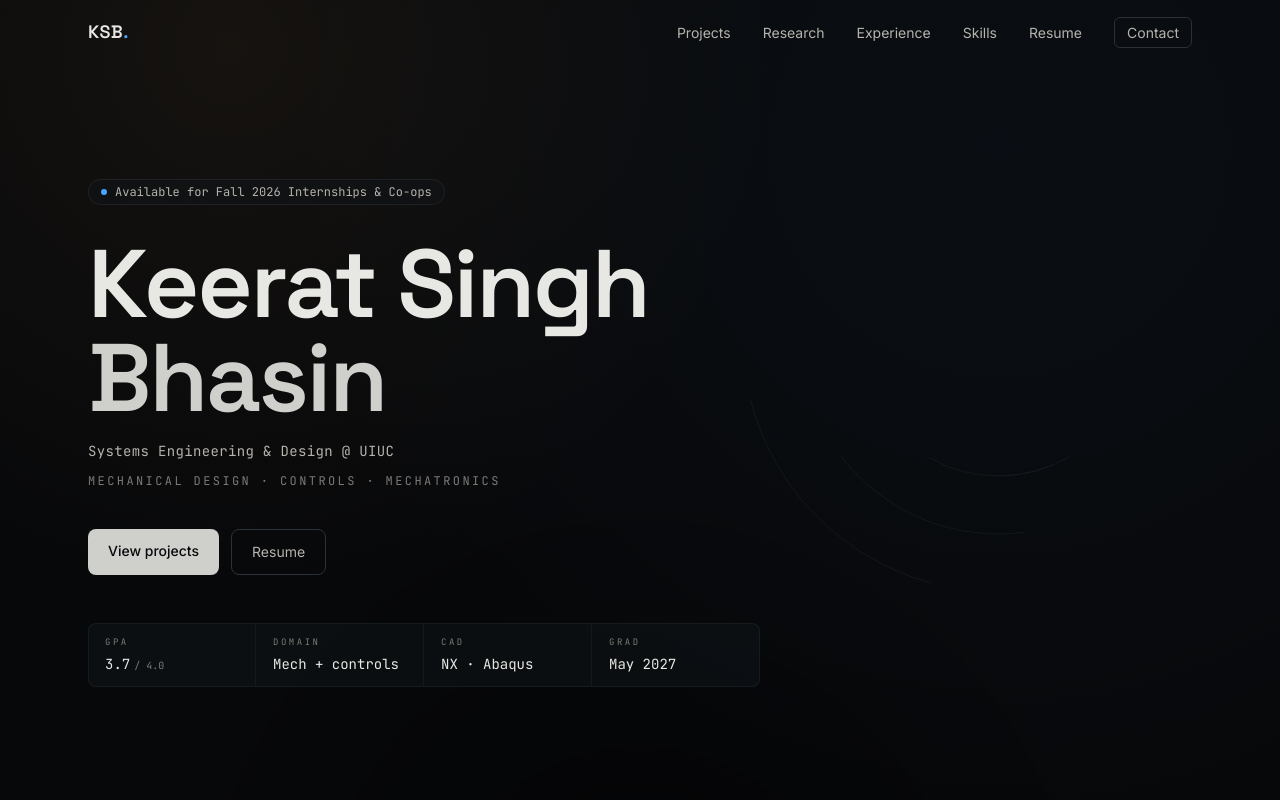
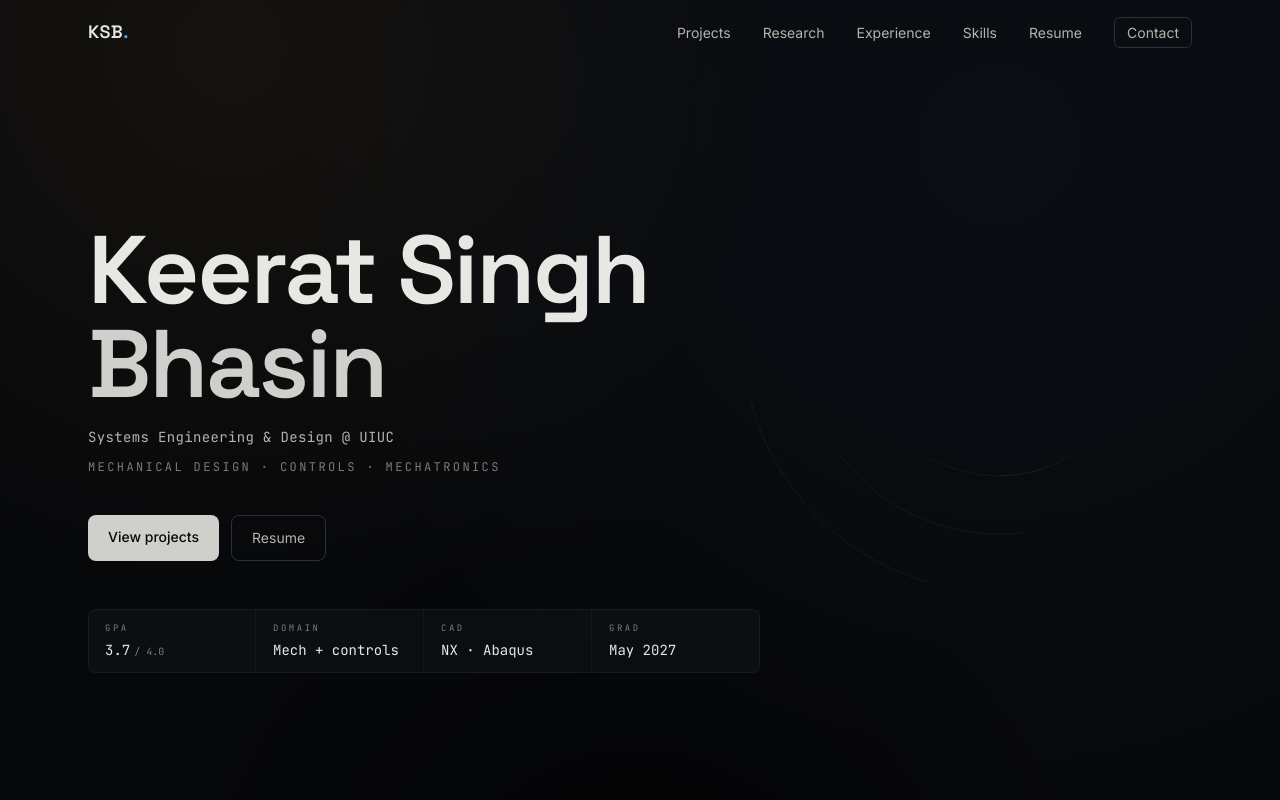
Before and after one commit to Keerat-Bhasin/personal-portfolio, a Next.js app: page / in a window 1280 px wide. Shown: the top 800 px of the page. Built offline with nearby package versions, Linux system fonts and the light colour scheme.

Commit message:
Remove Fall 2026 internship availability messaging

```diff
--- a/src/app/page.tsx
+++ b/src/app/page.tsx
@@ -102,7 +102,7 @@ export default function Home() {
               <span className="text-aluminum">Connect</span>
             </>
           }
-          takeaway="Fall 2026 internships & co-ops · mechanical design · controls · mechatronics · robotics"
+          takeaway="Mechanical design · controls · mechatronics · robotics"
         >
           <Contact />
         </Section>
--- a/src/components/contact/Contact.tsx
+++ b/src/components/contact/Contact.tsx
@@ -4,7 +4,6 @@ import { certifications, site } from "@/lib/content";
 import Link from "next/link";
 
 const contactTelemetry = [
-  { label: "Availability", value: "Fall 2026" },
   { label: "Interests", value: "Mechanical design · controls · mechatronics · robotics" },
   { label: "Location", value: "Champaign, IL" },
   { label: "Open to", value: "Relocation · remote" },
--- a/src/components/hero/Hero.tsx
+++ b/src/components/hero/Hero.tsx
@@ -16,13 +16,6 @@ export function Hero() {
       <TelemetryBackdrop />
 
       <div className="relative z-10 mx-auto w-full max-w-6xl px-6 py-20">
-        <MotionReveal>
-          <p className="inline-flex items-center gap-2 rounded-full border border-border/50 bg-bg-panel/50 px-3 py-1 font-mono text-xs text-text-secondary">
-            <span className="h-1.5 w-1.5 rounded-full bg-signal" />
-            {site.availability}
-          </p>
-        </MotionReveal>
-
         <MotionReveal delay={0.05}>
           <h1 className="mt-8 font-display text-6xl font-semibold leading-[0.98] tracking-tight text-text-primary md:text-7xl lg:text-8xl">
             {site.name.split(" ").slice(0, 2).join(" ")}
--- a/src/lib/content.ts
+++ b/src/lib/content.ts
@@ -2,7 +2,6 @@ export const site = {
   name: "Keerat Singh Bhasin",
   title: "Systems Engineering & Design @ UIUC",
   positioning: "Mechanical design · controls · mechatronics",
-  availability: "Available for Fall 2026 Internships & Co-ops",
   gpa: "3.7",
   school: "UIUC",
   grad: "May 2027",
```
